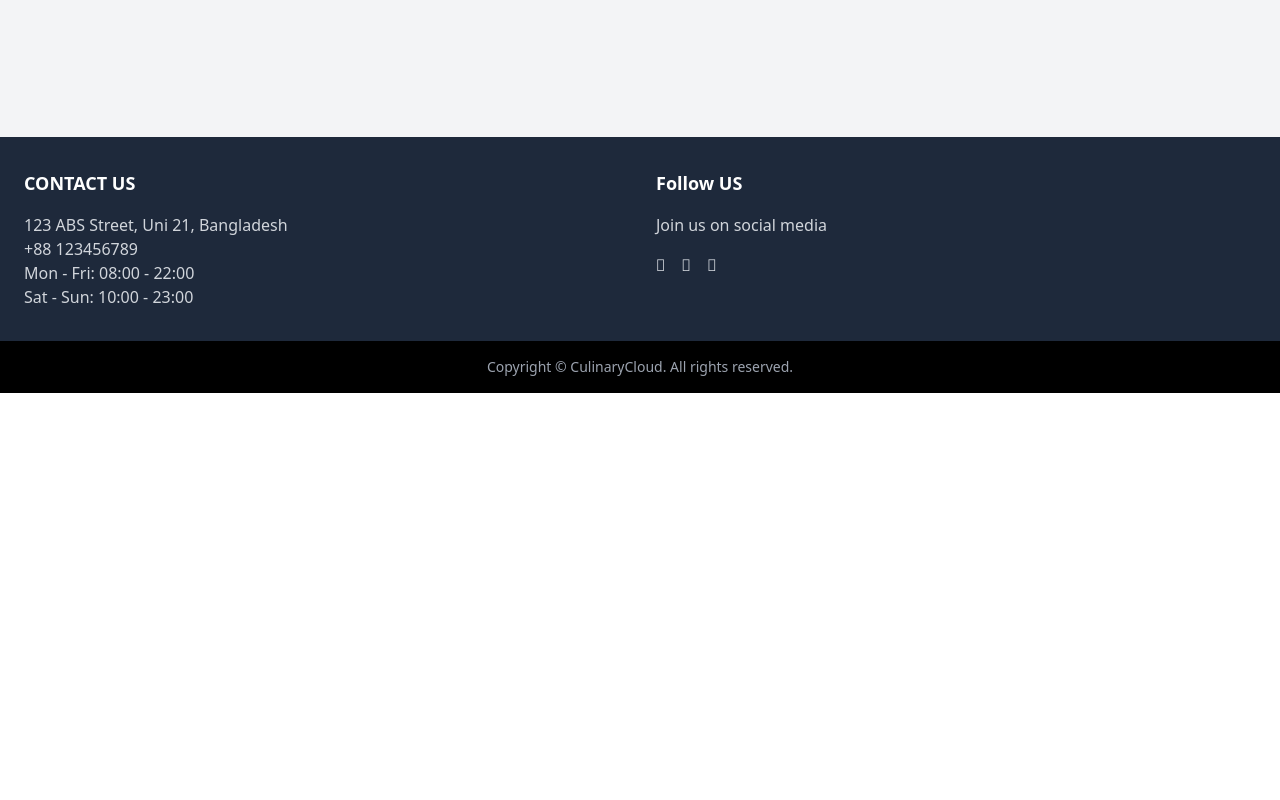
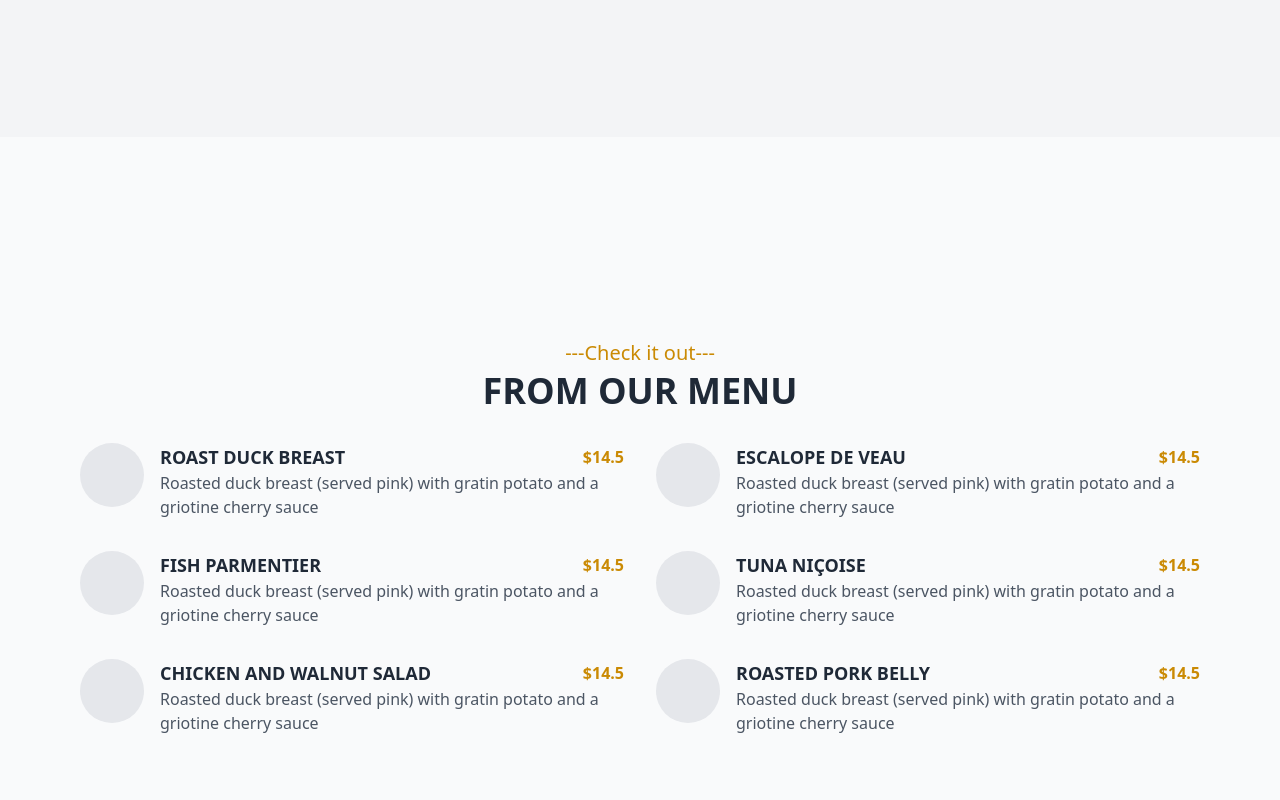
Before and after one commit to BD-Arfat/final-projects-client, a React (Vite) app: page / in a window 1280 px wide. Shown: the part 2100-2900 px from the top of the page. Before the commit the page ends 2493 px from the top, so only its background shows below. Built offline with nearby package versions, Linux system fonts and the light colour scheme.

Commit message:
complite menu section section

```diff
--- a/src/Pages/Home/Home/Home.jsx
+++ b/src/Pages/Home/Home/Home.jsx
@@ -2,6 +2,7 @@ import React from "react";
 import Banner from "../Banner/Banner";
 import Category from "../Category/Category";
 import Abouts from "../Abouts/Abouts";
+import Menu from "../Menu/Menu";
 
 const Home = () => {
   return (
@@ -9,6 +10,7 @@ const Home = () => {
       <Banner></Banner>
       <Category></Category>
       <Abouts></Abouts>
+      <Menu></Menu>
     </div>
   );
 };
--- /dev/null
+++ b/src/Pages/Home/Menu/Menu.jsx
@@ -0,0 +1,75 @@
+import React from "react";
+
+const menuItems = [
+  {
+    title: "ROAST DUCK BREAST",
+    description:
+      "Roasted duck breast (served pink) with gratin potato and a griotine cherry sauce",
+    price: "$14.5",
+  },
+  {
+    title: "ESCALOPE DE VEAU",
+    description:
+      "Roasted duck breast (served pink) with gratin potato and a griotine cherry sauce",
+    price: "$14.5",
+  },
+  {
+    title: "FISH PARMENTIER",
+    description:
+      "Roasted duck breast (served pink) with gratin potato and a griotine cherry sauce",
+    price: "$14.5",
+  },
+  {
+    title: "TUNA NIÇOISE",
+    description:
+      "Roasted duck breast (served pink) with gratin potato and a griotine cherry sauce",
+    price: "$14.5",
+  },
+  {
+    title: "CHICKEN AND WALNUT SALAD",
+    description:
+      "Roasted duck breast (served pink) with gratin potato and a griotine cherry sauce",
+    price: "$14.5",
+  },
+  {
+    title: "ROASTED PORK BELLY",
+    description:
+      "Roasted duck breast (served pink) with gratin potato and a griotine cherry sauce",
+    price: "$14.5",
+  },
+];
+
+const Menu = () => {
+  return (
+    <div className="flex flex-col items-center justify-center min-h-screen bg-gray-50 py-10">
+      <div className="w-full max-w-6xl px-4">
+        <h2 className="text-center text-xl text-yellow-600 mb-1">
+          ---Check it out---
+        </h2>
+        <h1 className="text-center text-4xl font-bold text-gray-800 mb-8">
+          FROM OUR MENU
+        </h1>
+        <div className="grid grid-cols-1 md:grid-cols-2 gap-8">
+          {menuItems.map((item, index) => (
+            <div key={index} className="flex items-start">
+              <div className="w-16 h-16 bg-gray-200 rounded-full mr-4"></div>
+              <div className="flex-1">
+                <div className="flex justify-between items-center">
+                  <h3 className="text-lg font-semibold text-gray-800">
+                    {item.title}
+                  </h3>
+                  <span className="text-yellow-600 font-semibold">
+                    {item.price}
+                  </span>
+                </div>
+                <p className="text-gray-600">{item.description}</p>
+              </div>
+            </div>
+          ))}
+        </div>
+      </div>
+    </div>
+  );
+};
+
+export default Menu;
```
